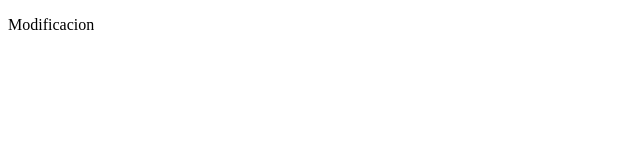
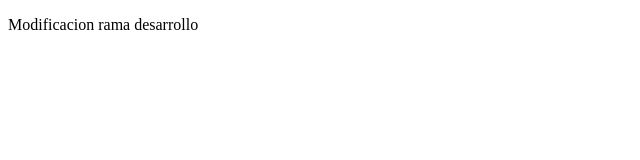
Before and after one commit to LeandeOs/Porfolio-FrontEnd, a plain HTML site: page FrontEnd/index.html in a window 1280 px wide. Shown: the whole page, without its empty margins (0-640 px from the left). Drawn offline with Linux system fonts and the light colour scheme.

Commit message:
Update index.html

```diff
--- a/FrontEnd/index.html
+++ b/FrontEnd/index.html
@@ -6,7 +6,7 @@
     <meta name="viewport" content="width=device-width, initial-scale=1.0">
     <title>Desarrollo</title>
 </head>
-<body><p> Modificacion </p>
+<body><p> Modificacion rama desarrollo</p>
 
 </body>
 </html>
```
